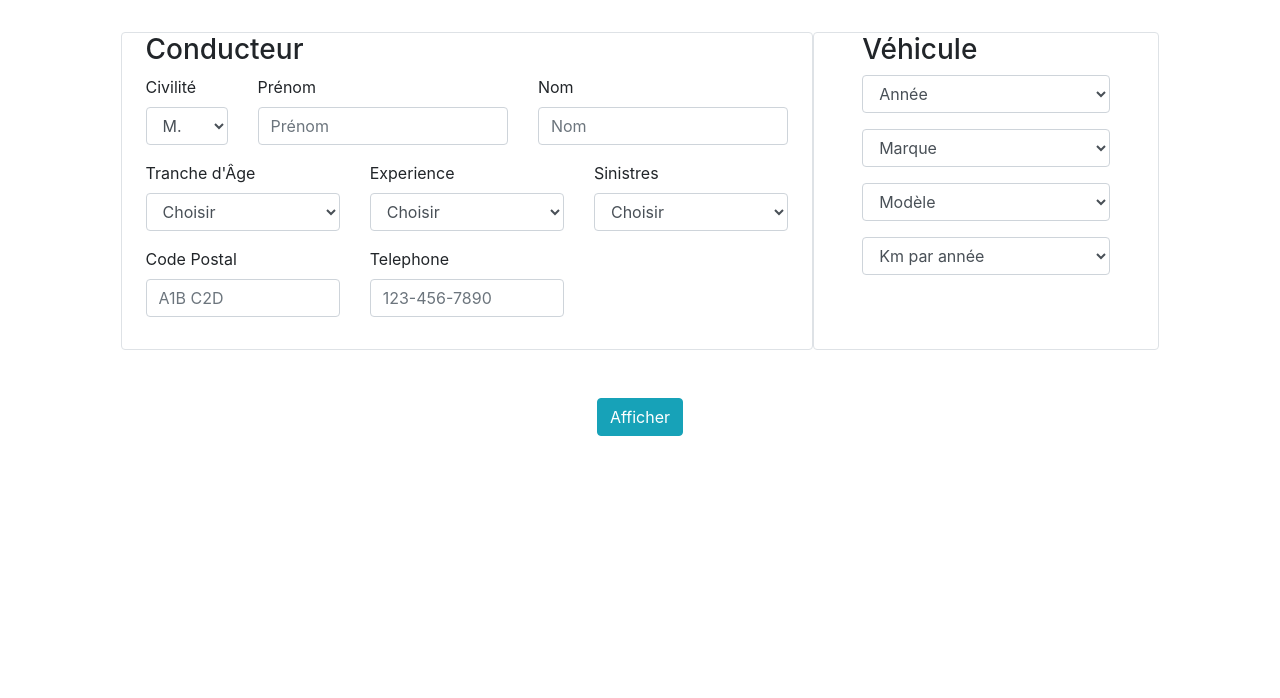
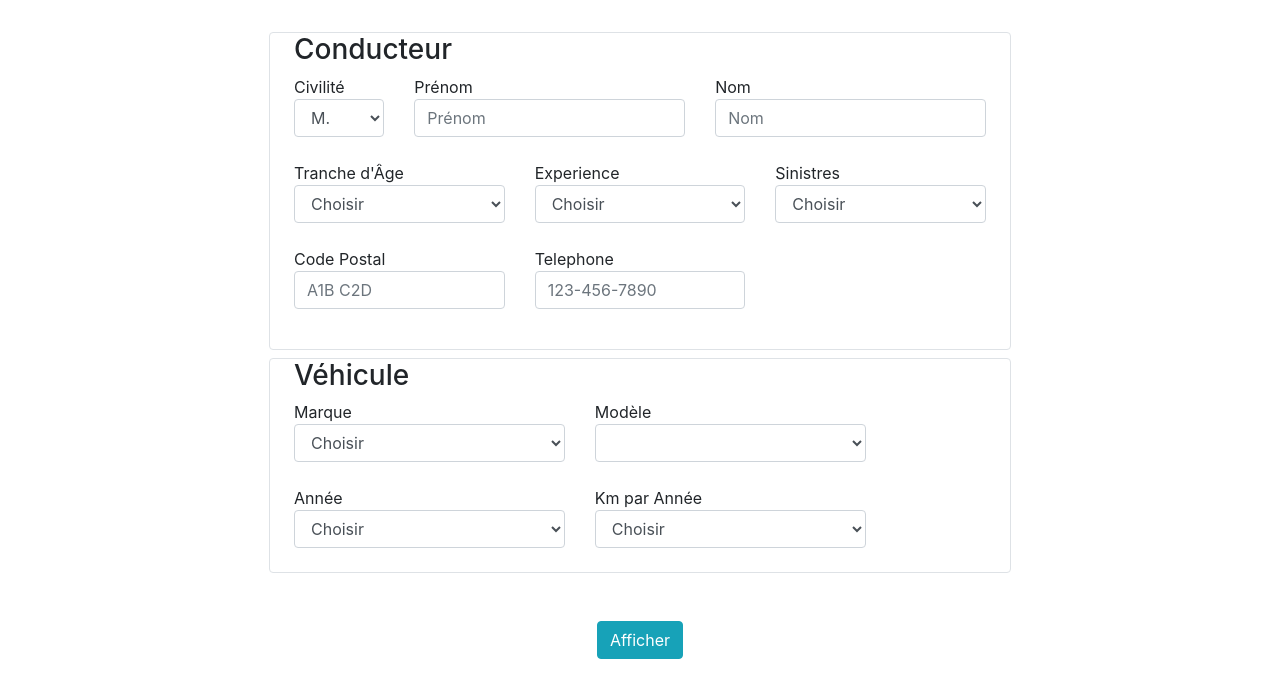
Before and after one commit to Ayi05/demo-assurance, a React (Create React App) app: page /soumission in a window 1280 px wide. Shown: the top 698 px of the page. Built offline with nearby package versions, Linux system fonts and the light colour scheme.

Commit message:
Update Soumission.js

```diff
--- a/src/components/Soumission.js
+++ b/src/components/Soumission.js
@@ -9,31 +9,73 @@ const ages = ['Choisir', '15 à 20', '21 à 25', '26 à 30', '31 à 35', '36 à
 const experiences = ['Choisir', '- 24 Mois', '2 à 5 ans', '6 à 9 ans', '10 ans +'];
 const sinistres = ['Choisir', '0', '1', '2', '3+'];
 
-const annees = ['Année', '2020', '2019', '2018', '2017', '2016', '2015', '2014', '2013', '2012', '2011', '2010', '2009'];
-const marques = ['Marque', 'Audi', 'BMW', 'Chevrolet', 'Ford', 'Honda', 'Hyundai', 'Mazda'];
-const modeles = ['Modèle', 'aaaa', 'bbbb', 'cccc', 'dddd', 'eeee'];
-const kmas = ['Km par année', 'moins de 10 000 km', '10 001 à 20 000 km', '20 001 à 35 000 km', 'plus de 35 000 km']
+const annees = ['Choisir', '2020', '2019', '2018', '2017', '2016', '2015', '2014', '2013', '2012', '2011', '2010', '2009'];
+const marques = ['Choisir', 'Chevrolet', 'Ford', 'Honda', 'Hyundai', 'Mazda', 'Nissan'];
+const kmas = ['Choisir', 'moins de 10 000 km', '10 001 à 20 000 km', '20 001 à 35 000 km', 'plus de 35 000 km']
 
+const chevrolet = ['Choisir', 'Blazer', 'Camaro', 'Cruze', 'Equinox', 'Silverado'];
+const ford =  ['Choisir', 'EcoSport', 'Escape', 'Explorer', 'F-150', 'Fusion', 'Mustang'];
+const honda = ['Choisir', 'Accord', 'Civic', 'Civic Coupe', 'CR-V', 'HR-V'];
+const hyundai = ['Choisir', 'Elantra', 'Elantra GT', 'Kona', 'Kona Electric', 'Palisade', 'Santa Fe', 'Sonata', 'Tucson'];
+const mazda = ['Choisir', 'CX-3', 'CX-5', 'CX-9', 'Mazda3', 'Mazda6'];
+const nissan = ['Choisir', 'Altima', 'Kicks', 'Micra', 'Murano', 'Quashqai', 'Rogue', 'Versa'];
+
+const p = 'Prénom';
 
 class Soumission extends React.Component {
   constructor(props) {
     super(props);
     this.state = {
       InfoC, InfoV,
+      modeles: [],
     };
 
-    this.handleChange = this.handleChange.bind(this);
+    this.handleMarques = this.handleMarques.bind(this);
     this.handleSubmit = this.handleSubmit.bind(this);
+
   }
 
-  handleChange(event) {
-    this.setState({ prenom: event.target.value });
+  handleMarques(event) {
+    // if (event.target.value === 'Chevrolet') {
+    //   this.setState({modeles: chevrolet})
+    // }
+    switch (event.target.value) {
+      case 'Chevrolet':
+        this.setState({modeles: chevrolet})
+        break;
+
+      case 'Ford':
+        this.setState({modeles: ford})
+        break;
+
+      case 'Honda':
+        this.setState({modeles: honda})
+        break;
+
+      case 'Hyundai':
+        this.setState({modeles: hyundai})
+        break;
+
+      case 'Mazda':
+        this.setState({modeles: mazda})
+        break;
+
+      case 'Nissan':
+        this.setState({modeles: nissan})
+        break;
+
+      default:
+        break;
+    }
+    this.setState({ marque: event.target.value });
   }
 
+
   handleSubmit(event) {
-    alert('Genre : ' + this.state.genre + '   Prénom : ' + this.state.prenom + '    Nom : ' + this.state.nom + '\nÂge : ' + this.state.age + '\nExpérience : ' + this.state.experience + '\nSinitres : ' + this.state.sinistres + '\nTéléphone : ' + this.state.tel + '\nCode Postal : ' + this.state.cp + '\nAnnée : ' + this.state.annee + '\nMarque : ' + this.state.marque + '\nModèle : ' + this.state.modele + '\nKm/Année : ' + this.state.kma);
+    alert('Genre : ' + this.state.genre + '   Prénom : ' + this.state.prenom + '    Nom : ' + this.state.nom + '\nÂge : ' + this.state.age + '\nExpérience : ' + this.state.experience + '\nSinitres : ' + this.state.sinistre + '\nTéléphone : ' + this.state.tel + '\nCode Postal : ' + this.state.cp + '\nMarque : ' + this.state.marque + '\nModèle : ' + this.state.modele + '\nAnnée : ' + this.state.annee  + '\nKm/Année : ' + this.state.kma);
     event.preventDefault();
   }
+
 
   render() {
     return (
@@ -44,15 +86,13 @@ class Soumission extends React.Component {
 
           <form className="" onSubmit={this.handleSubmit}>
 
-            <div className="row justify-content-around">
 
-              <div className="col-8 border rounded px-4 mt-2">
+              <div className="border rounded px-4 mt-2">
                 <h3>Conducteur</h3>
 
                 <div className="form-group row justify-content-start">
 
-                  <div className="col-2">
-                  <label>Civilité</label>
+                  <label className="col-2">Civilité
                   <select className="form-control" onChange={event => { this.setState({ genre: event.target.value }) }}>
                     {genres.map(genre => (
                       <option key={genre} value={genre}>
@@ -60,25 +100,21 @@ class Soumission extends React.Component {
                       </option>
                     ))}
                   </select>
+                  </label>
+
+                  <label className="col-5">Prénom
+                    <input type="text" placeholder={p} className="form-control" onChange={event => { this.setState({ prenom: event.target.value }) }} />
+                  </label>
+
+                  <label className="col-5">Nom
+                    <input type="text" placeholder="Nom" className="form-control" onChange={event => { this.setState({ nom: event.target.value }) }} />
+                  </label>
                 </div>
 
-                  <div className="col-5">
-                  <label>Prénom</label>
-                  <input type="text" placeholder="Prénom" className="form-control" onChange={event => { this.setState({ prenom: event.target.value }) }} />
-                  </div>
-
-                  <div className="col-5">
-                  <label>Nom</label>
-                  <input type="text" placeholder="Nom" className="form-control" onChange={event => { this.setState({ nom: event.target.value }) }} />
-                  </div>
-                </div>
-
-                {/* <div className="form-group. row. justify-content-start."> */}
 
                   <div className="form-group row justify-content-start">
 
-                    <div className="col-4">
-                      <label>Tranche d'Âge</label>
+                    <label className="col">Tranche d'Âge
                       <select className="form-control" onChange={event => { this.setState({ age: event.target.value }) }}>
                         {ages.map(age => (
                           <option key={age} value={age}>
@@ -86,10 +122,9 @@ class Soumission extends React.Component {
                           </option>
                         ))}
                       </select>
-                    </div>
+                    </label>
 
-                    <div className="col-4">
-                      <label>Experience</label>
+                    <label className="col">Experience
                       <select className="form-control" onChange={event => { this.setState({ experience: event.target.value }) }}>
                         {experiences.map(experience => (
                           <option key={experience} value={experience}>
@@ -97,33 +132,29 @@ class Soumission extends React.Component {
                           </option>
                         ))}
                       </select>
-                    </div>
+                    </label>
 
-                    <div className="col-4">
-                      <label>Sinistres</label>
-                      <select className="form-control" onChange={event => { this.setState({ experience: event.target.value }) }}>
+                    <label className="col">Sinistres
+                      <select className="form-control" onChange={event => { this.setState({ sinistre: event.target.value }) }}>
                         {sinistres.map(sinistre => (
                           <option key={sinistre} value={sinistre}>
                             {sinistre}
                           </option>
                         ))}
                       </select>
-                    </div>
+                    </label>
 
                   </div>
-                {/* </div> */}
 
                 <div className="form-group row justify-content-start">
 
-                  <div className="col-4">
-                  <label>Code Postal</label>
+                  <label className="col-4">Code Postal
                     <input type="text" placeholder="A1B C2D" className="form-control" onChange={event => { this.setState({ cp: event.target.value }) }} />
-                  </div>
+                  </label>
 
-                  <div className="col-4">
-                  <label>Telephone</label>
+                  <label className="col-4">Telephone
                     <input type="phone" placeholder="123-456-7890" className="form-control" onChange={event => { this.setState({ tel: event.target.value }) }} />
-                  </div>
+                  </label>
 
                 </div>
 
@@ -140,10 +171,37 @@ class Soumission extends React.Component {
 
               </div>
 
-              <div className="col-4 border rounded px-5 mt-2">
+              <div className="col-4. border rounded px-4 mt-2">
                 <h3>Véhicule</h3>
-                {/* Annee */}
-                <div class="form-group">
+
+
+                <div className="form-group row justify-content-start">
+
+                  <label className="col-5">Marque
+                    <select className="form-control" onChange={this.handleMarques}>
+                      {marques.map(marque => (
+                        <option key={marque} value={marque}>
+                          {marque}
+                        </option>
+                      ))}
+                    </select>
+                  </label>
+
+                  <label className="col-5">Modèle
+                    <select className="form-control" onChange={event => { this.setState({ modele: event.target.value }) }}>
+                      {this.state.modeles.map(modele => (
+                        <option key={modele} value={modele}>
+                          {modele}
+                        </option>
+                      ))}
+                    </select>
+                  </label>
+
+                </div>
+
+                <div className="form-group row justify-content-start">
+
+                  <label className="col-5">Année
                     <select className="form-control" onChange={event => { this.setState({ annee: event.target.value }) }}>
                       {annees.map(annee => (
                         <option key={annee} value={annee}>
@@ -151,44 +209,23 @@ class Soumission extends React.Component {
                         </option>
                       ))}
                     </select>
-                </div>
+                  </label>
 
-                {/* Tranche d'Age */}
-                <div class="form-group" onChange={event => { this.setState({ marque: event.target.value }) }}>
-                  <select className="form-control">
-                    {marques.map(marque => (
-                      <option key={marque} value={marque}>
-                        {marque}
-                      </option>
-                    ))}
-                  </select>
-                </div>
-
-                {/* Experience de conduite */}
-                <div class="form-group">
-                  <select className="form-control" onChange={event => { this.setState({ modele: event.target.value }) }}>
-                    {modeles.map(modele => (
-                      <option key={modele} value={modele}>
-                        {modele}
-                      </option>
-                    ))}
-                  </select>
-                </div>
-
-                {/* Kilomètres par années */}
-                <div class="form-group">
-                  <select className="col-5. form-control" onChange={event => { this.setState({ kma: event.target.value }) }}>
+                  <label className="col-5">Km par Année
+                    <select className="form-control" onChange={event => { this.setState({ kma: event.target.value }) }}>
                       {kmas.map(kma => (
                         <option key={kma} value={kma}>
                           {kma}
                         </option>
                       ))}
                     </select>
+                  </label>
                 </div>
 
               </div>
 
-            </div>
+            {/* </div> */}
+
               <div className="row justify-content-center mt-5">
                 {/* <button class="btn btn-secondary mx-2" type="reset">Effacer</button> */}
 
```
Lines whose indentation alone changed are shown as unchanged.
